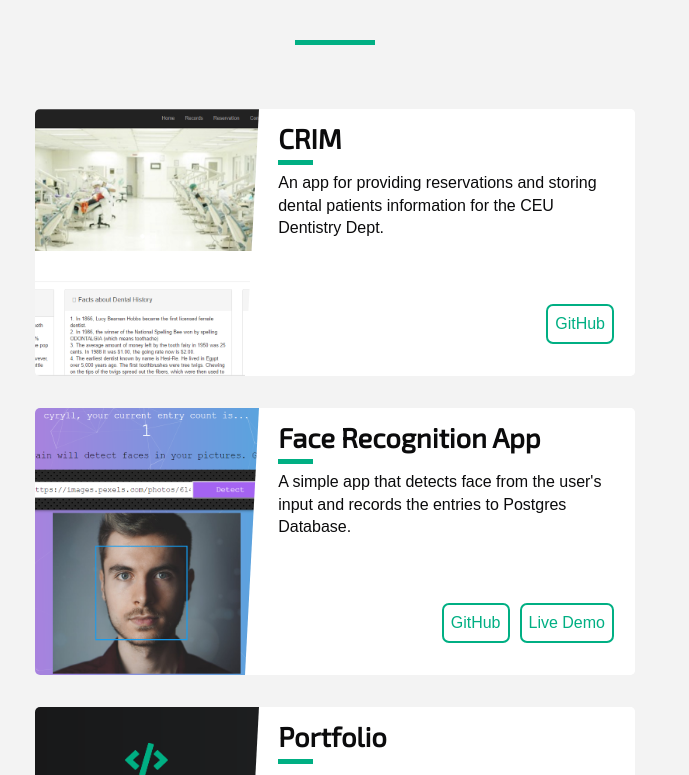
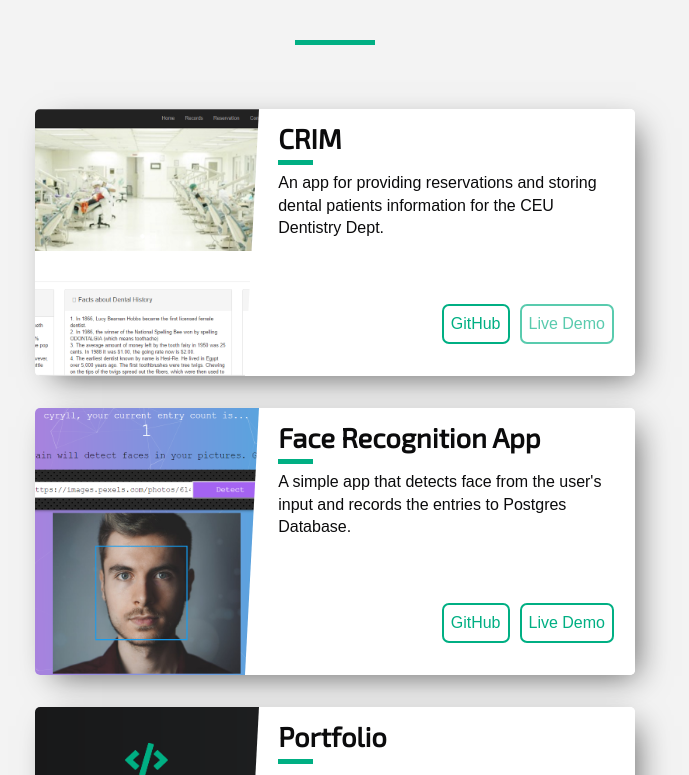
Before and after one commit to galoncyryll/portfolio, a React (Create React App) app: page / in a window 1280 px wide. Shown: the part 2125-2900 px from the top of the page, without its empty margins (305-994 px from the left). Built offline with nearby package versions, Linux system fonts and the light colour scheme.

Commit message:
added new effects to projects card

```diff
--- a/src/components/aboutme/aboutme.js
+++ b/src/components/aboutme/aboutme.js
@@ -15,7 +15,7 @@ class AboutMe extends Component {
                                 I graduated in 2017 with a B.S. in Information Technology from Centro Escolar University in the Philippines.
                             </p>
                             <p className='wow fadeIn'>
-                            I am highly-motivated, results oriented, self-driven, hard-working, fast learner and smart eager to be a part of the team, learn new technologies, become a valuable employee of the company and bring it success.
+                            I am highly-motivated, results oriented, self-driven, hard-working, fast learner, smart and eager to be a part of the team, learn new technologies, become a valuable employee of the company and bring it success.
                             When I’m not programming, you can find me playing video games or learning and reading more about web development.
                             </p>
                             <p className='wow fadeIn'>
--- a/src/components/projects/projectCard.css
+++ b/src/components/projects/projectCard.css
@@ -4,7 +4,9 @@
     display: flex;
     flex-direction: column;
     margin: 1rem auto;
-    box-shadow: 0 3px 7px -1px rgba(#000, .1);
+    -webkit-box-shadow: 10px 10px 31px -9px rgba(0,0,0,0.6);
+    -moz-box-shadow: 10px 10px 31px -9px rgba(0,0,0,0.6);
+    box-shadow: 10px 10px 31px -9px rgba(0,0,0,0.6);
     margin-bottom: 1.6%;
     background: #fff;
     line-height: 1.4;
@@ -22,9 +24,11 @@
 .project-card a:hover {
     color: #00af83;
 }
+
 .project-card:hover .photo {
-        -webkit-transform: scale(1.3) rotate(3deg);
-                transform: scale(1.3) rotate(3deg);
+        -webkit-transform: scale(1.3);
+                transform: scale(1.3);
+                filter: blur(2.5px)
 }
 
 .project-card .meta {
@@ -109,6 +113,12 @@
     border-radius: 7px;
 }
 
+.project-card .description .project-links .disabled {
+    opacity: 0.65;
+    cursor: not-allowed;
+}
+
+
 .project-card p {
     position: relative;
     margin-top: 4rem;
--- a/src/components/projects/projectCard.js
+++ b/src/components/projects/projectCard.js
@@ -6,9 +6,14 @@ class ProjectCard extends Component {
     constructor (props){
         super()
     }
+
+    onClickDiv = () => {
+        return true;
+    }
+
     render () {
         return (
-            <div className="project-card">
+            <div className="project-card" onClick={this.onClickDiv}>
                 <div className="meta">
                 <div className="photo" style={{backgroundImage: `url(${this.props.bgImage})`}}></div>
                 <ul className="details">
@@ -33,8 +38,8 @@ class ProjectCard extends Component {
                     <a href={this.props.GitHub} target='_blank' rel="noopener noreferrer">GitHub</a>
                     {
                         this.props.Demo
-                        ? <a href={this.props.Demo}target='_blank' rel="noopener noreferrer">Live Demo</a>
-                        : false
+                        ? <a href={this.props.Demo} target='_blank' rel="noopener noreferrer">Live Demo</a>
+                        : <a href="#0" className="disabled">Live Demo</a>
                     }
                 </p>
                 </div>
--- a/src/components/projects/projects.js
+++ b/src/components/projects/projects.js
@@ -8,10 +8,6 @@ import Portfolio from './img/portfolio.PNG';
 import DiscordBanner from './img/discordbanner.png';
 
 class Projects extends Component {
-
-    onClickDiv = () => {
-        return true;
-    }
 
     render () {
         return (
@@ -29,7 +25,7 @@ class Projects extends Component {
                         title='Face Recognition App'
                         bgImage={Brain}
                         description={`A simple app that detects face from the user's input and records the entries to Postgres Database.`}
-                        tech={['HTML5/CSS3', 'Javascript', 'ReactJS', 'NodeJS', 'ExpressJS']}
+                        tech={['HTML5/CSS3', 'Javascript', 'ReactJS', 'NodeJS', 'ExpressJS', 'Clarifai API', 'Heroku']}
                         GitHub='https://github.com/galoncyryll/face-recognition-app'
                         Demo='https://face-recognition-p.herokuapp.com/'
                     />
```
